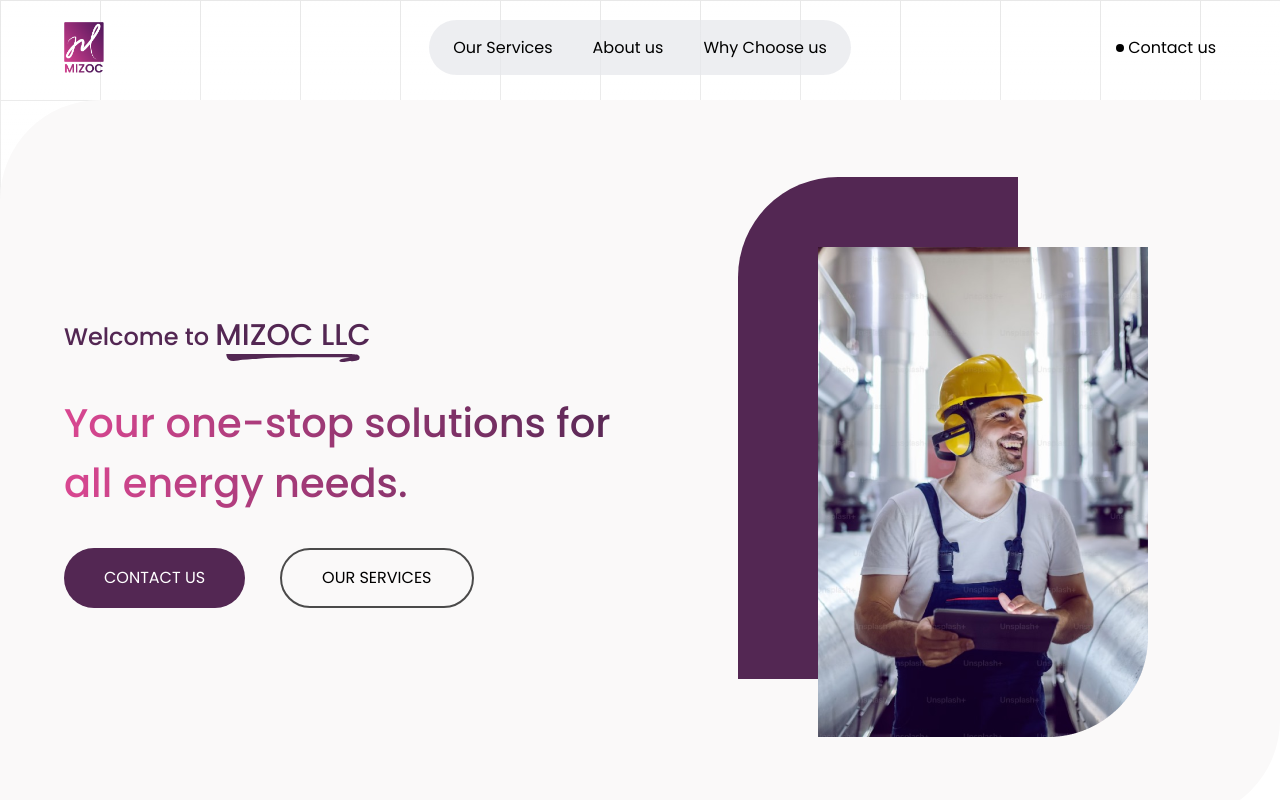
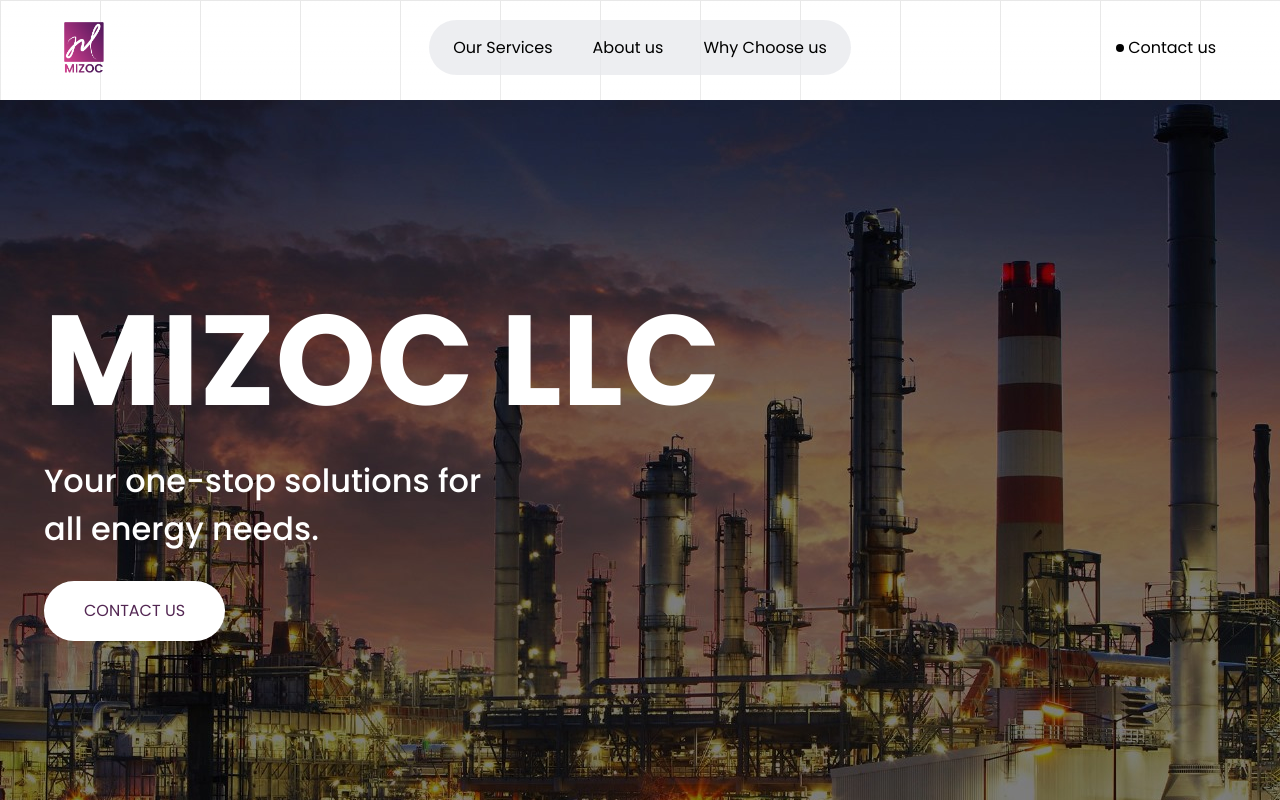
Before and after one commit to mishalibrahim/Mizoc, a Next.js app: page / in a window 1280 px wide. Shown: the top 800 px of the page. Built offline with nearby package versions, Linux system fonts and the light colour scheme.

Commit message:
hero section

```diff
--- a/components/Footer.tsx
+++ b/components/Footer.tsx
@@ -10,14 +10,14 @@
             <div className='wrapper '>
                 <div className='flex justify-between sm:flex-row flex-col sm:pt-10 sm:pb-0 pb-4 pt-8'>
                     <div className='flex-1 '>
-                        <p className='font-medium sm:text-[36px] text-[24px] '>Mizoc LLC</p>
+                        <p className='font-medium sm:text-[36px] text-[24px] text-white'>Mizoc LLC</p>
                     </div>
                     <div className='flex-1 '>
-                        <p className='font-semibold sm:text-[64px] text-[44px]'>Lets Get Started</p>
+                        <p className='font-semibold sm:text-[64px] text-[44px] text-white'>Lets Get Started</p>
                         <Form />
                     </div>
                 </div>
-                <div className='flex'>
+                <div className='flex justify-between flex-col sm:flex-row'>
                     <div className='flex flex-col gap-[10px]'>
                         <div className='flex gap-[20px]'>
                             {
@@ -28,7 +28,13 @@
                                 ))
                             }
                         </div>
-                        <p>&copy; copyright 2024 Mizoc</p>
+                        <p className='text-white'>&copy; copyright 2024 Mizoc</p>
+                    </div>
+                    <div className='flex sm:items-center  justify-end flex-col gap-1'>
+                        <div className='flex  gap-2'><Email/>
+                       <Link href='mailto:sales@mizoc.com' className='text-white'>sales@mizoc.com</Link></div>
+                        <div className='flex  gap-2'><Phone/>
+                        <Link href='tel:+971501452837' className='text-white min-w-[145px]'>+971501452837</Link></div>
                     </div>
                 </div>
             </div>
@@ -50,10 +56,24 @@
                 <textarea placeholder='About' className='form-textarea' />
             </label>
             <div className='flex justify-end'>
-                <button className='w-[200px] h-[60px] rounded-[20px] border-2 border-white' type='submit'>Submit</button>
+                <button className='w-[200px] h-[60px] rounded-[20px] border-2 border-white text-white' type='submit'>Submit</button>
             </div>
         </form>
     )
 }
+const Email=()=> {
+    return (
+        <svg xmlns="http://www.w3.org/2000/svg" fill="none" viewBox="0 0 24 24" strokeWidth={1} stroke="white" className="size-6">
+  <path strokeLinecap="round" strokeLinejoin="round" d="M21.75 9v.906a2.25 2.25 0 0 1-1.183 1.981l-6.478 3.488M2.25 9v.906a2.25 2.25 0 0 0 1.183 1.981l6.478 3.488m8.839 2.51-4.66-2.51m0 0-1.023-.55a2.25 2.25 0 0 0-2.134 0l-1.022.55m0 0-4.661 2.51m16.5 1.615a2.25 2.25 0 0 1-2.25 2.25h-15a2.25 2.25 0 0 1-2.25-2.25V8.844a2.25 2.25 0 0 1 1.183-1.981l7.5-4.039a2.25 2.25 0 0 1 2.134 0l7.5 4.039a2.25 2.25 0 0 1 1.183 1.98V19.5Z" />
+</svg>
+    )
+}
+const Phone=()=> {
+    return (
+        <svg xmlns="http://www.w3.org/2000/svg" fill="none" viewBox="0 0 24 24" strokeWidth={1} stroke="white" className="size-6">
+        <path strokeLinecap="round" strokeLinejoin="round" d="M2.25 6.75c0 8.284 6.716 15 15 15h2.25a2.25 2.25 0 0 0 2.25-2.25v-1.372c0-.516-.351-.966-.852-1.091l-4.423-1.106c-.44-.11-.902.055-1.173.417l-.97 1.293c-.282.376-.769.542-1.21.38a12.035 12.035 0 0 1-7.143-7.143c-.162-.441.004-.928.38-1.21l1.293-.97c.363-.271.527-.734.417-1.173L6.963 3.102a1.125 1.125 0 0 0-1.091-.852H4.5A2.25 2.25 0 0 0 2.25 4.5v2.25Z" />
+      </svg>
 
+    )
+}
 export default Footer
--- a/components/Hero.tsx
+++ b/components/Hero.tsx
@@ -5,15 +5,22 @@
 
   return (
     <section id='hero' className='w-full my-[100px]  rounded-tl-[100px] rounded-br-[100px] bg-light'>
-      <div className='wrapper  h-full'>
-        <div className='flex flex-col lg:flex-row gap-20 lg:gap-0 lg:justify-between h-full md:px-5 py-10 '>
-          <div className='flex flex-col lg:flex-1 gap-[35px] justify-center '>
-            <h3 className='font-medium text-primary sm:text-[24px] text-[16px] '>Welcome to {''}<span className='sm:text-[30px] text-[20px] font-medium relative
-             before:content-[""] before:bg-[url("/assets/images/underline.svg")] before:absolute sm:before:bottom-[-40px] before:bottom-[-34px] before:w-full before:h-full  before:bg-no-repeat before:bg-cover before:bg-center '>MIZOC LLC </span> </h3>
+        <div className='relative w-full h-full flex-center'>
+          <Image src='/assets/images/bg-hero.jpeg' width={1280} height={800} alt='bg-hero' className='w-full sm:aspect-auto aspect-[4/6] max-h-[calc(100vh-95px)] object-cover'/>
+          <div className='flex flex-col lg:flex-1  justify-center absolute top-0 wrapper bottom-0  my-auto'>
+            <h3 className=' text-white lg:text-[8rem] md:text-[5rem] text-[3rem] font-bold'> MIZOC LLC </h3>
+            <h2 className='font-medium md:text-[32px] max-w-[440px] text-[18px] text-white'> Your one-stop solutions for all energy needs.</h2>
+            <div className='flex flex-col sm:flex-row sm:gap-[35px] gap-5 pt-7'>
+              <button className='sm:h-[60px] h-[50px] w-[200px] sm:w-[auto] flex-center hover:shadow-xl transition-all bg-white rounded-[40px] px-10 text-primary uppercase'>contact Us</button>
+            </div>
+          </div>
+        </div>
+        {/* <div className='flex flex-col lg:flex-row gap-20 lg:gap-0 lg:justify-between h-full md:px-5 py-10 '>
+          <div className='flex flex-col lg:flex-1  justify-center '>
+            <h3 className=' text-primary sm:text-[80px] text-[20px] font-medium'> MIZOC LLC </h3>
             <h2 className='font-medium md:text-[40px] text-[26px] bg-gradient-to-r from-[#D94791]  to-primary bg-clip-text text-transparent'> Your one-stop solutions for all energy needs.</h2>
-            <div className='flex flex-col sm:flex-row sm:gap-[35px] gap-5 '>
+            <div className='flex flex-col sm:flex-row sm:gap-[35px] gap-5 pt-7'>
               <button className='sm:h-[60px] h-[50px] flex-center hover:shadow-xl transition-all bg-primary rounded-[40px] px-10 text-white uppercase'>contact Us</button>
-              <button className='sm:h-[60px] h-[50px] flex-center border-black/70 border-2 hover:shadow-xl transition-all rounded-[40px] px-10 text-black uppercase'>our Services</button>
             </div>
           </div>
           <div className='lg:flex-1 flex-center '>
@@ -24,8 +31,7 @@
             </div>
             </div>
           </div>
-        </div>
-      </div>
+        </div> */}
     </section>
   )
 }
--- a/components/NavItems.tsx
+++ b/components/NavItems.tsx
@@ -25,7 +25,7 @@
           href={item.href}
           onMouseEnter={() => handleHoverChange(item.id, true)}
           onMouseLeave={() => handleHoverChange(item.id, false)}
-          className={`flex-center text-black px-5 hover:bg-white ${active === item.route && 'bg-gray-500/20'} rounded-full ${scroll && 'hover:bg-gray-500/20'}`}
+          className={`flex-center text-black px-5 hover:bg-white ${active === item.route && 'bg-gray-500/20'}  rounded-full ${scroll && 'hover:bg-gray-500/20'}`}
         >
           <AnimatedText hover={hoverStates[item.id]} title={item.title} />
         </Link>
```
Also changed, not shown: public/assets/images/bg-hero.jpeg (added).
